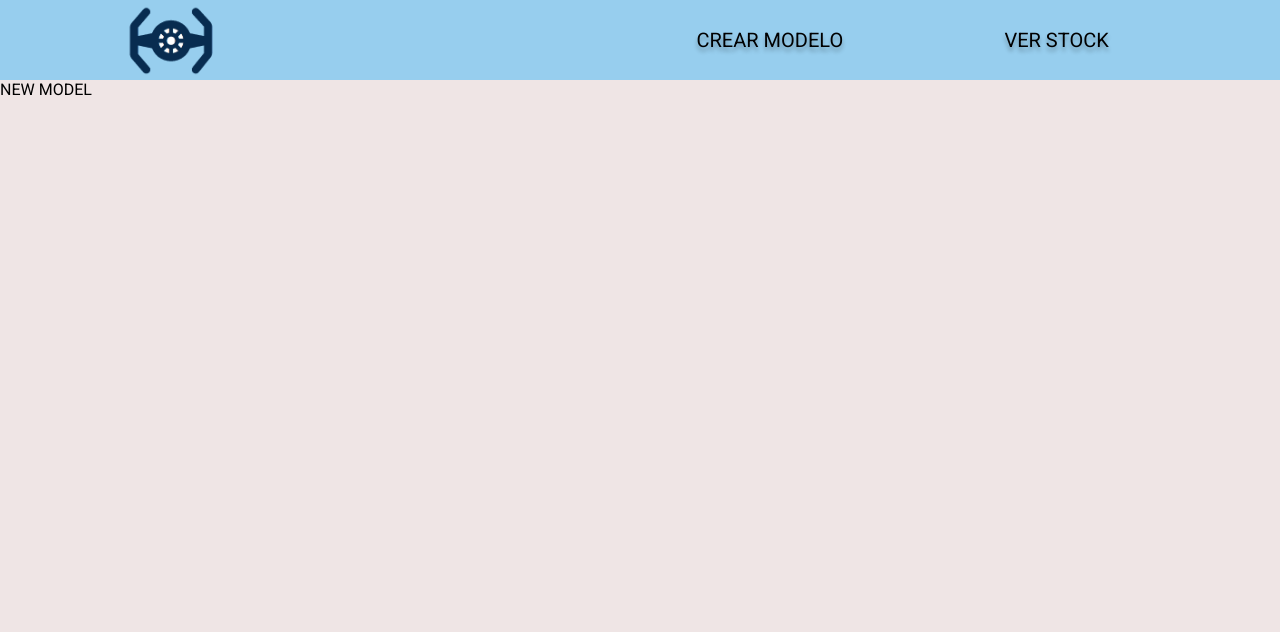
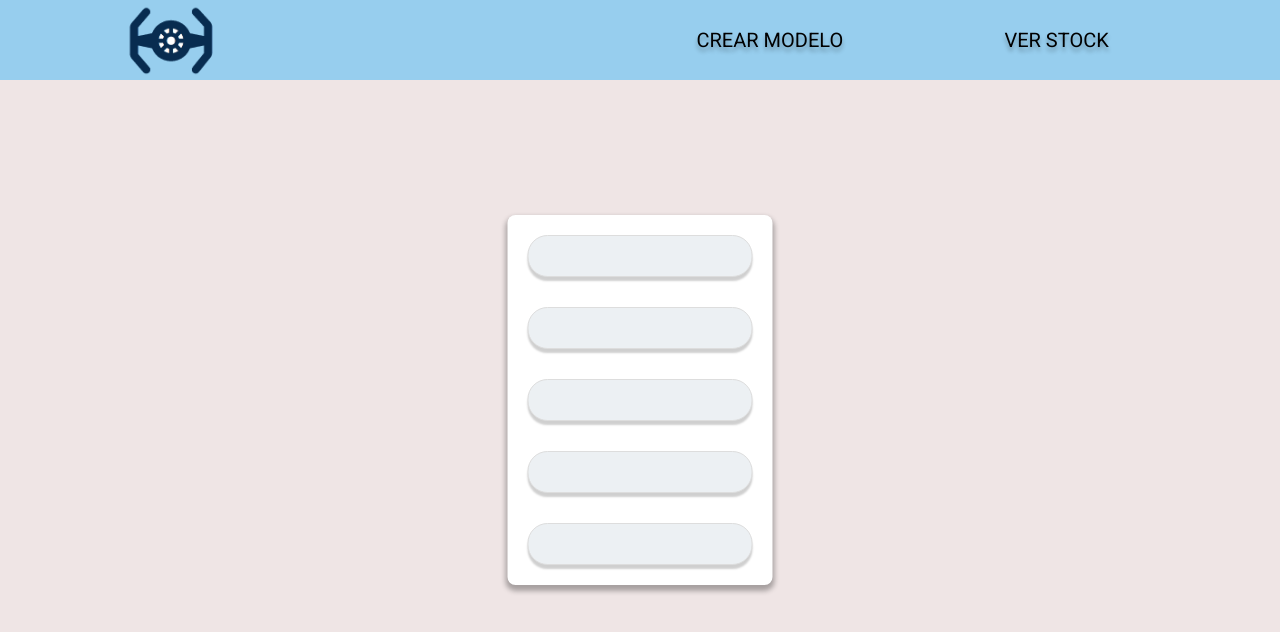
Before and after one commit to IviCarc/stocked, a React (Create React App) app in the folder frontend/: page /new-model in a window 1280 px wide. Shown: the top 632 px of the page. Built offline with nearby package versions, Linux system fonts and the light colour scheme.

Commit message:
inicio del createmodel

```diff
--- a/frontend/src/components/newModel.css
+++ b/frontend/src/components/newModel.css
@@ -0,0 +1,24 @@
+.newModel{
+    position: absolute;
+    top: 50%;
+    left: 50%;
+    transform: translate(-50%,-50%);
+}
+
+.inputs{
+    margin: 15px;
+}
+
+.cont {
+    display: flex;
+    flex-direction: column;
+    width: 100%;
+    background-color: #fff;
+    border-radius: 8px;
+    height: 100%;
+    padding: 5px;
+    box-shadow: 0px 4px 5px 2px rgba(0, 0, 0, 0.300);
+    transition: transform .2s ease;
+    text-decoration: none;
+    color: black;
+}
--- a/frontend/src/components/newModel.jsx
+++ b/frontend/src/components/newModel.jsx
@@ -1,9 +1,17 @@
+import "./newModel.css";
+import "./inputs.css";
 const NewModel = (props) => {
-    return (
-        <div className="newModel">
-            NEW MODEL
-        </div>
-    )
-}
+  return (
+    <div className="newModel">
+      <div className="cont">
+        <input type="text" className="input inputs" />
+        <input type="text" className="input inputs" />
+        <input type="text" className="input inputs" />
+        <input type="text" className="input inputs" />
+        <input type="text" className="input inputs" />
+      </div>
+    </div>
+  );
+};
 
 export default NewModel;
```
